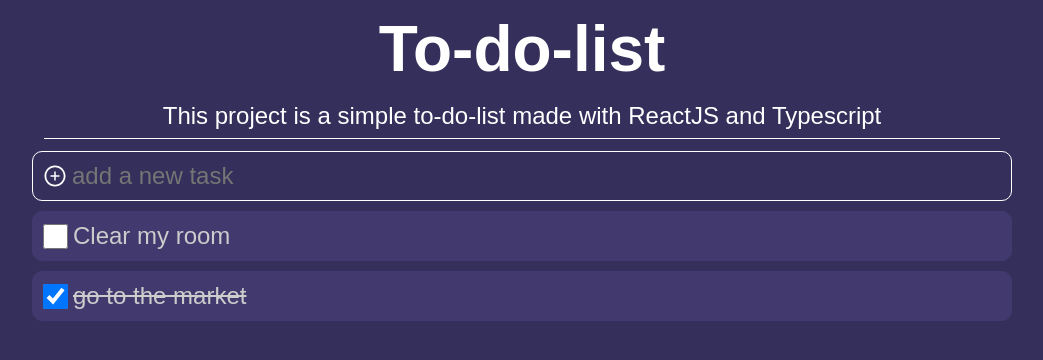
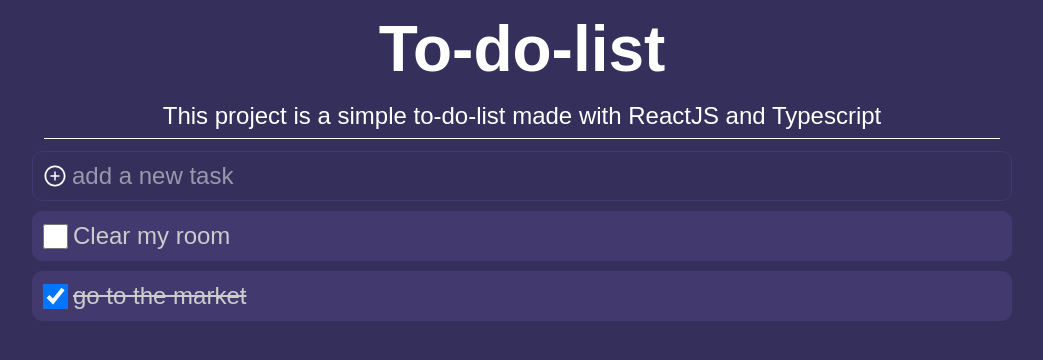
Before and after one commit to beceluiz/cep-search, a React (Create React App) app: page / in a window 1280 px wide. Shown: the top 360 px of the page, without its empty margins (118-1161 px from the left). Built offline with nearby package versions, Linux system fonts and the light colour scheme.

Commit message:
better css

```diff
--- a/src/components/AddArea/styles.ts
+++ b/src/components/AddArea/styles.ts
@@ -1,7 +1,7 @@
 import styled from "styled-components";
 
 export const AddAreaContainer = styled.div`
-  border: 1px solid #fff;
+  border: 1px solid #423a6f;
   border-radius: 10px;
   padding: 10px;
   margin: 0 auto;
@@ -16,7 +16,13 @@ export const AddAreaContainer = styled.div`
     border: 0px;
     background: transparent;
     font-size: 1.5rem;
+    color: #fff;
+  }
+  .addNewTaskInput::placeholder {
+    color: #fff;
+    opacity: 0.5;
   }
   .addNewTaskInput:focus {
+    outline: none;
   }
 `;
```
